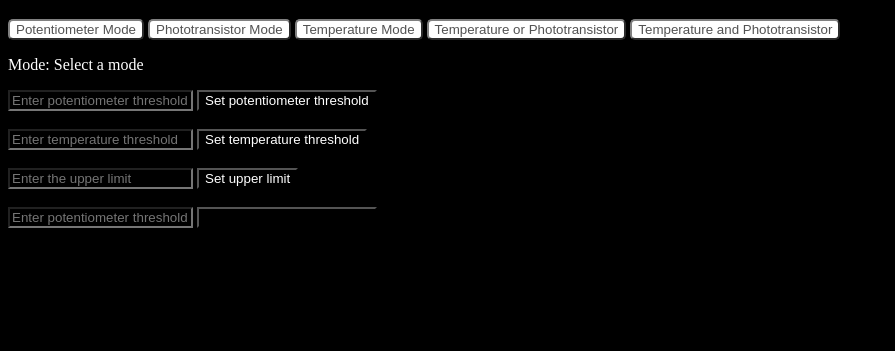
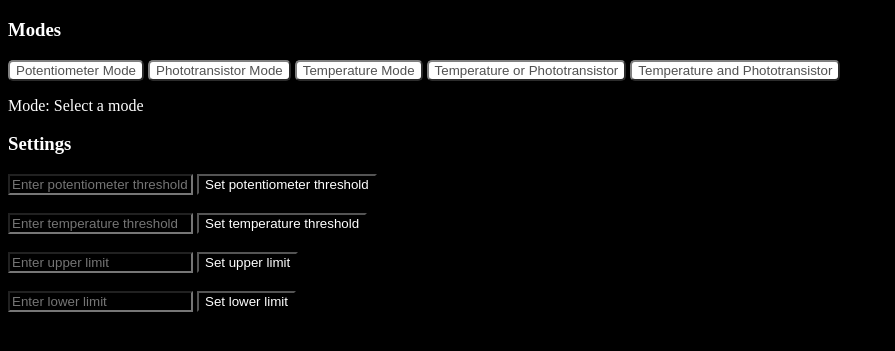
Before and after one commit to maryobotros/Comps-Code, a website: page NodeJS/index.html in a window 1280 px wide. Shown: the part 61-412 px from the top of the page, without its empty margins (0-895 px from the left). Drawn offline with nearby package versions, Linux system fonts and the light colour scheme; no server answers.

Commit message:
Minor adjustments to UI

```diff
--- a/NodeJS/index.html
+++ b/NodeJS/index.html
@@ -7,6 +7,9 @@
    <body>
 
       <h1 id="title">Smart Blinds</h1>
+
+      <!-- Modes heading -->
+      <h3 id="modesHeading">Modes</h3>
 
       <!-- Buttons for the different modes  -->
       <button id="dial" onclick="potentiometer()">Potentiometer Mode</button>
@@ -18,6 +21,9 @@
       <!-- Status indicators -->
       <p id="mode">Mode: Select a mode</p>
       <p id="status"></p>
+
+      <!-- Settings heading -->
+      <h3 id="settingsHeading">Settings</h3>
 
       <!-- Adjust settings for the potentiometer -->
       <div>
@@ -35,15 +41,15 @@
       <!-- Adjust settings for the upper limit -->
       </br>
       <div>
-         <input id="input-upper" type="text" placeholder="Enter the upper limit" maxlength="32">
+         <input id="input-upper" type="text" placeholder="Enter upper limit" maxlength="32">
          <input id="send-upper" type="submit" value="Set upper limit">
       </div>
 
       <!-- Adjust settings for lower limit -->
       </br>
       <div>
-         <input id="input-pot" type="text" placeholder="Enter potentiometer threshold" maxlength="32">
-         <input id="send-pot" type="submit" value="Set potentiometer threshold">
+         <input id="input-lower" type="text" placeholder="Enter lower limit" maxlength="32">
+         <input id="send-lower" type="submit" value="Set lower limit">
       </div>
 
       <script>
@@ -143,7 +149,7 @@
             border-color:gray;
          }
 
-         #mode, #status, #input-text, #send-text, #input-temp, #send-temp, #input-upper, #send-upper{
+         #mode, #status, #modesHeading, #settingsHeading, #input-text, #send-text, #input-temp, #send-temp, #input-upper, #send-upper, #input-lower, #send-lower{
             color:white;
          }
       </style>
```
